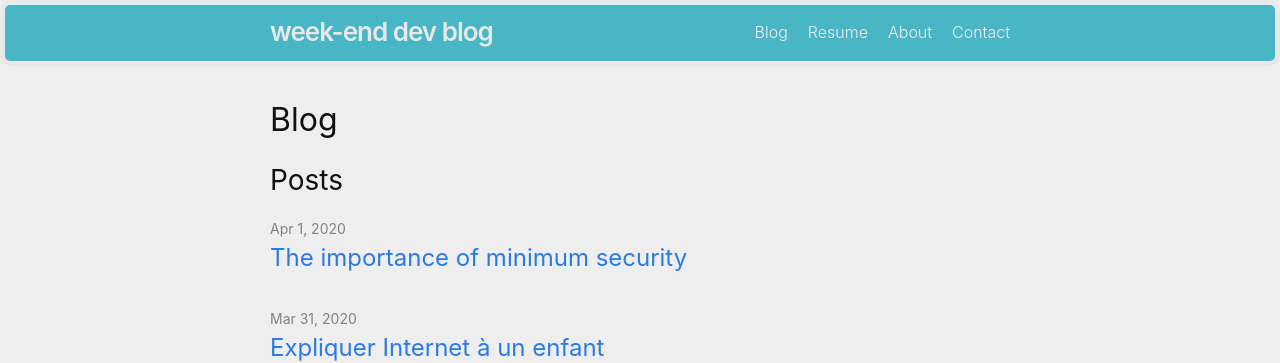
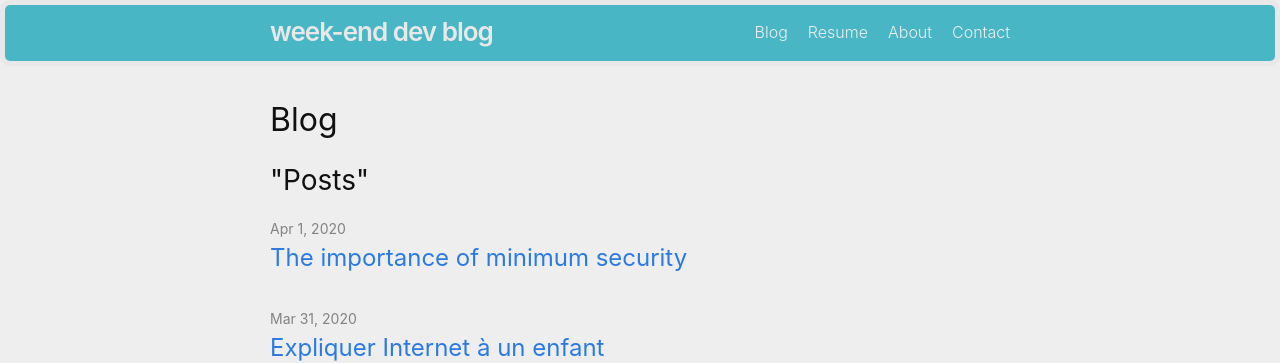
Before and after one commit to eze-kiel/old-eze-kiel.github.io, a Jekyll site: the page built from index.markdown, in a window 1280 px wide. Shown: the top 363 px of the page. Built offline with Jekyll 4.4.1, drawn with Linux system fonts in a browser that asks for light colours.

```diff
--- a/_layouts/home.html
+++ b/_layouts/home.html
@@ -11,7 +11,7 @@
 
   {%- if site.posts.size > 0 -%}
     <!-- <h2 class="post-list-heading">{{ page.list_title | default: "Posts" }}</h2> -->
-    <h2 class="post-list-heading">{{ "Posts"}}</h2>
+    <h2 class="post-list-heading">"Posts"</h2>
     <ul class="post-list">
       {%- for post in site.posts -%}
       <li>
```
